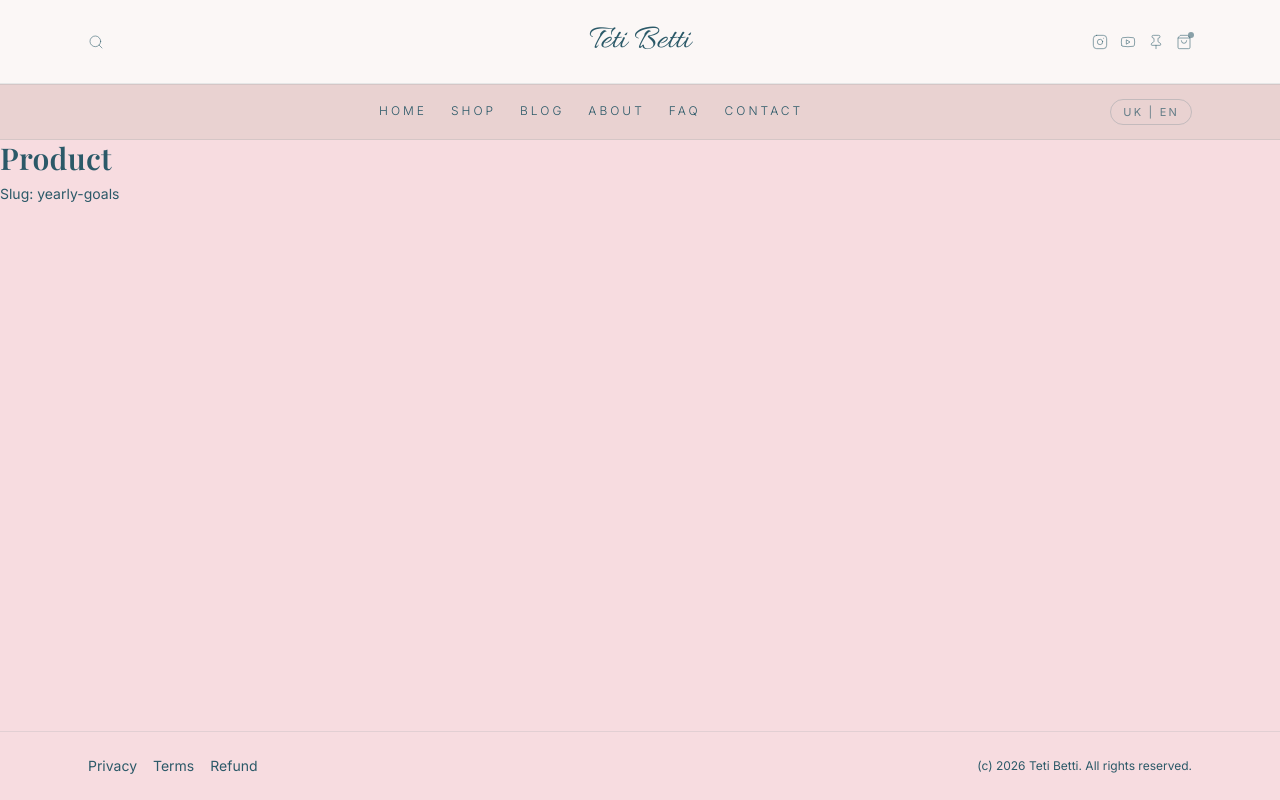
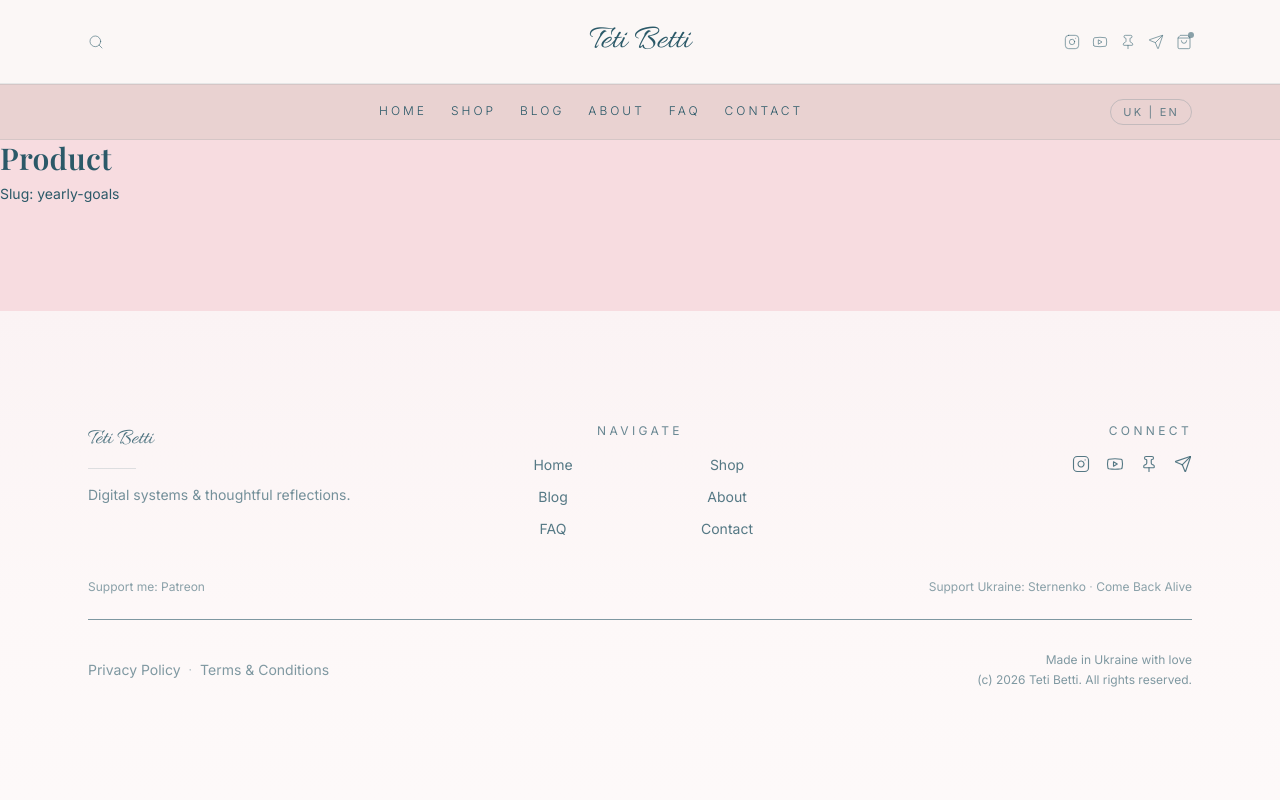
Before and after one commit to t-zhilenko/tetibetti-site, a Next.js app: page /product/yearly-goals in a window 1280 px wide. Built offline with nearby package versions, Linux system fonts and the light colour scheme; a web font is replaced by a local one.

Commit message:
Add footer component and refine subscription feedback

```diff
--- a/app/globals.css
+++ b/app/globals.css
@@ -14,6 +14,20 @@
   background: var(--color-soft);
   color: var(--color-deep);
   font-family: var(--font-inter), sans-serif;
+}
+
+@keyframes footerFade {
+  from {
+    opacity: 0;
+  }
+  to {
+    opacity: 1;
+  }
+}
+
+.footer-fade {
+  opacity: 0;
+  animation: footerFade 240ms ease-out forwards;
 }
 
 h1,
--- a/app/layout.tsx
+++ b/app/layout.tsx
@@ -2,8 +2,7 @@
 import { Allura, Inter, Playfair_Display } from "next/font/google";
 import "./globals.css";
 import Header from "@/components/Header";
-import Container from "@/components/Container";
-import Link from "next/link";
+import Footer from "@/components/Footer";
 
 const inter = Inter({
   subsets: ["latin"],
@@ -46,24 +45,7 @@
             <div>{children}</div>
           </main>
 
-          <footer className="border-t border-deep/10">
-            <Container>
-              <div className="py-6 flex flex-col sm:flex-row items-start sm:items-center justify-between gap-4 text-sm">
-                <div className="flex flex-wrap gap-4">
-                  <Link href="/privacy" className="hover:underline">
-                    Privacy
-                  </Link>
-                  <Link href="/terms" className="hover:underline">
-                    Terms
-                  </Link>
-                  <Link href="/refund" className="hover:underline">
-                    Refund
-                  </Link>
-                </div>
-                <p className="text-xs">(c) 2026 Teti Betti. All rights reserved.</p>
-              </div>
-            </Container>
-          </footer>
+          <Footer />
         </div>
       </body>
     </html>
--- /dev/null
+++ b/components/Footer.tsx
@@ -0,0 +1,122 @@
+import Link from "next/link";
+import { Instagram, Pin, Send, Youtube } from "lucide-react";
+import Container from "@/components/Container";
+
+const navLinks = [
+  { href: "/", label: "Home" },
+  { href: "/shop", label: "Shop" },
+  { href: "/blog", label: "Blog" },
+  { href: "/about", label: "About" },
+  { href: "/faq", label: "FAQ" },
+  { href: "/contact", label: "Contact" },
+];
+
+const socialLinks = [
+  { href: "#", label: "Instagram", Icon: Instagram },
+  { href: "#", label: "YouTube", Icon: Youtube },
+  { href: "#", label: "Pinterest", Icon: Pin },
+  { href: "#", label: "Telegram", Icon: Send },
+];
+
+const linkClassName =
+  "relative text-sm text-deep/70 transition-colors duration-200 hover:text-deep focus-visible:outline-none focus-visible:ring-2 focus-visible:ring-deep/30 focus-visible:ring-offset-2 focus-visible:ring-offset-[#fdf9f9]";
+const underlineFadeClassName =
+  "after:absolute after:left-0 after:-bottom-1 after:h-px after:w-full after:bg-deep/35 after:opacity-0 after:transition-opacity after:duration-200 hover:after:opacity-100";
+const supportLinkClassName =
+  "text-xs text-deep/60 transition-opacity duration-200 hover:opacity-80 focus-visible:outline-none focus-visible:ring-2 focus-visible:ring-deep/30 focus-visible:ring-offset-2 focus-visible:ring-offset-[#fdf9f9]";
+
+export default function Footer() {
+  return (
+    <footer className="footer-fade bg-[linear-gradient(180deg,#fbf3f4_0%,#fdf8f8_60%,#fdf9f9_100%)] text-deep/80">
+      <Container className="py-24 md:py-28">
+        <div className="grid gap-12 md:grid-cols-[1fr_1fr_1fr]">
+          <div className="space-y-4 text-center md:text-left">
+            <div>
+              <p className="text-[22px] font-script text-deep/85">Teti Betti</p>
+              <div className="mt-3 h-px w-12 bg-deep/15 mx-auto md:mx-0" />
+            </div>
+            <p className="text-sm text-deep/65">
+              Digital systems & thoughtful reflections.
+            </p>
+          </div>
+
+          <div className="text-center md:text-center">
+            <p className="text-xs uppercase tracking-[0.28em] text-deep/70">
+              Navigate
+            </p>
+            <div className="mt-4 grid grid-cols-2 gap-3 justify-items-center">
+              {navLinks.map((link) => (
+                <Link
+                  key={link.href}
+                  href={link.href}
+                  className={`${linkClassName} ${underlineFadeClassName}`}
+                >
+                  {link.label}
+                </Link>
+              ))}
+            </div>
+          </div>
+
+          <div className="text-center md:text-right">
+            <p className="text-xs uppercase tracking-[0.28em] text-deep/70">
+              Connect
+            </p>
+            <div className="mt-4 flex items-center justify-center md:justify-end gap-4">
+              {socialLinks.map((item) => (
+                <Link
+                  key={item.label}
+                  href={item.href}
+                  aria-label={item.label}
+                  className="text-deep/70 transition-all duration-200 hover:text-deep hover:-translate-y-0.5 focus-visible:outline-none focus-visible:ring-2 focus-visible:ring-deep/30 focus-visible:ring-offset-2 focus-visible:ring-offset-[#fdf9f9]"
+                >
+                  <item.Icon size={18} strokeWidth={1.5} />
+                </Link>
+              ))}
+            </div>
+          </div>
+        </div>
+
+        <div className="mt-10 flex flex-col gap-4 text-xs text-deep/55 md:flex-row md:items-center md:justify-between">
+          <p className="text-center md:text-left">
+            Support me:{" "}
+            <Link href="#" className={supportLinkClassName}>
+              Patreon
+            </Link>
+          </p>
+          <p className="text-center md:text-right">
+            Support Ukraine:{" "}
+            <Link href="#" className={supportLinkClassName}>
+              Sternenko
+            </Link>{" "}
+            <span className="text-deep/40">{"\u00b7"}</span>{" "}
+            <Link href="#" className={supportLinkClassName}>
+              Come Back Alive
+            </Link>
+          </p>
+        </div>
+
+        <div className="mt-6 pt-8 border-t border-deep/10/60 flex flex-col md:flex-row items-center justify-between gap-6 text-xs text-deep/60">
+          <div className="flex flex-wrap items-center justify-center gap-2">
+            <Link
+              href="/privacy"
+              className={`${linkClassName} ${underlineFadeClassName}`}
+            >
+              Privacy Policy
+            </Link>
+            <span className="text-deep/40">{"\u00b7"}</span>
+            <Link
+              href="/terms"
+              className={`${linkClassName} ${underlineFadeClassName}`}
+            >
+              Terms & Conditions
+            </Link>
+          </div>
+          <div className="text-center md:text-right space-y-1 text-deep/60">
+            <p>Made in Ukraine with love</p>
+            <p>(c) 2026 Teti Betti. All rights reserved.</p>
+          </div>
+        </div>
+      </Container>
+    </footer>
+  );
+}
--- a/components/Header.tsx
+++ b/components/Header.tsx
@@ -2,7 +2,7 @@
 
 import Link from "next/link";
 import { usePathname } from "next/navigation";
-import { Instagram, Pin, Search, ShoppingBag, Youtube } from "lucide-react";
+import { Instagram, Pin, Search, ShoppingBag, Youtube, Send } from "lucide-react";
 import Container from "@/components/Container";
 
 const navLinks = [
@@ -18,6 +18,7 @@
   { href: "#", label: "Instagram", Icon: Instagram },
   { href: "#", label: "YouTube", Icon: Youtube },
   { href: "#", label: "Pinterest", Icon: Pin },
+  { href: "#", label: "Telegram", Icon: Send },
 ];
 
 export default function Header() {
```
Also changed, not shown: components/EmailSubscription.tsx (+47 -33 lines).
